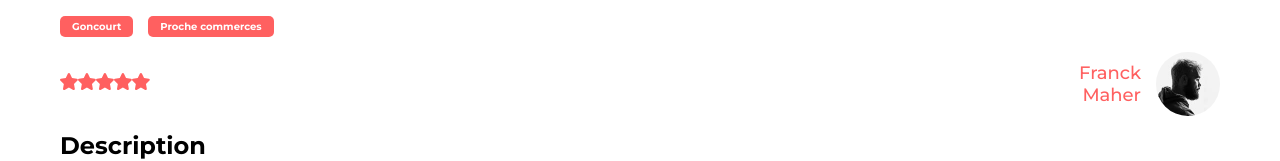
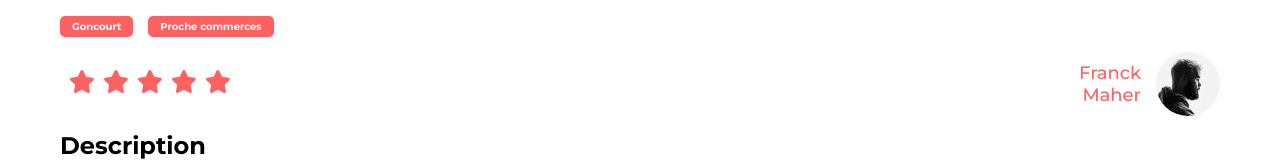
Before and after one commit to Mvnsour/Kasa-Projet-6, a React (Vite) app: page /ApartmentPage/0979876d in a window 1280 px wide. Shown: the part 469-630 px from the top of the page. Built offline with nearby package versions, Linux system fonts and the light colour scheme.

Commit message:
fix: refactor StarRating styles for improved structure and consistency

```diff
--- a/src/components/StarRating/StarRating.scss
+++ b/src/components/StarRating/StarRating.scss
@@ -1,3 +1,10 @@
-.rating__color {
-  width: 18px;
+.rating {
+  &__color {
+    width: 18px;
+
+    @media (min-width: 769px) and (max-width: 1440px) {
+      width: 24px;
+      padding-left: 10px;
+    }
+  }
 }
```
